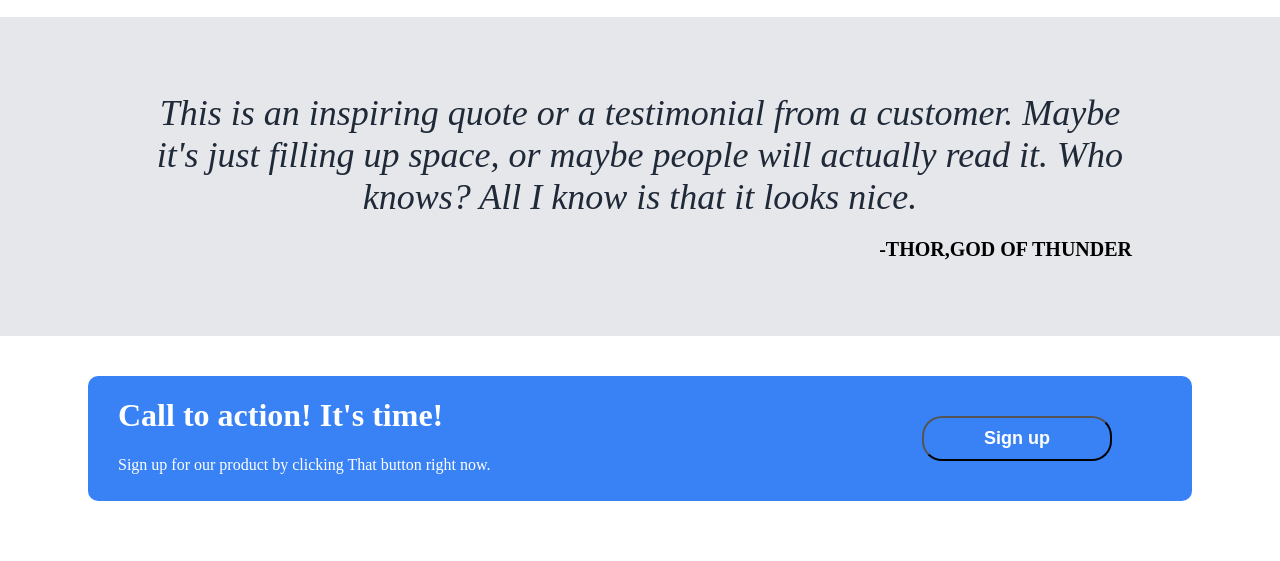
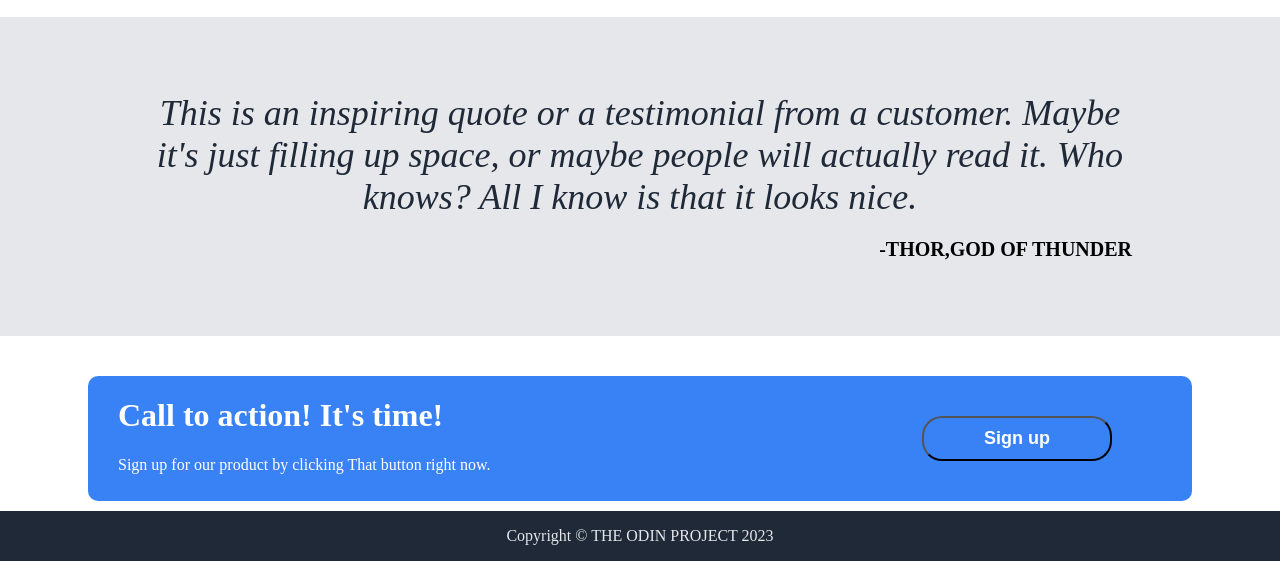
Before and after one commit to shuva98/webpage_design, a plain HTML site: page index.html in a window 1280 px wide. Shown: the part 793-1354 px from the top of the page. Before the commit the page ends 1322 px from the top, so only its background shows below. Drawn offline with Linux system fonts and the light colour scheme.

Commit message:
footer added

```diff
--- a/index.html
+++ b/index.html
@@ -131,5 +131,8 @@
         font-weight: 700;">Sign up</button>
       </div>
     </div>
+    <div class="footer">
+      <p>Copyright © THE ODIN PROJECT 2023</p>
+    </div>
   </body>
 </html>
--- a/styles.css
+++ b/styles.css
@@ -107,6 +107,7 @@ a {
   display: flex;
   justify-content: space-between;
   border-radius: 10px;
+  flex: 1;
 }
 
 .lcontact{
@@ -114,3 +115,12 @@ a {
   padding-bottom: px;
   color: white;
 }
+
+/* FOOTER PART   */
+
+.footer{
+  background-color: #1f2937;
+  margin: -10px;
+  text-align: center;
+  color: #E5e7eb;
+}
```
